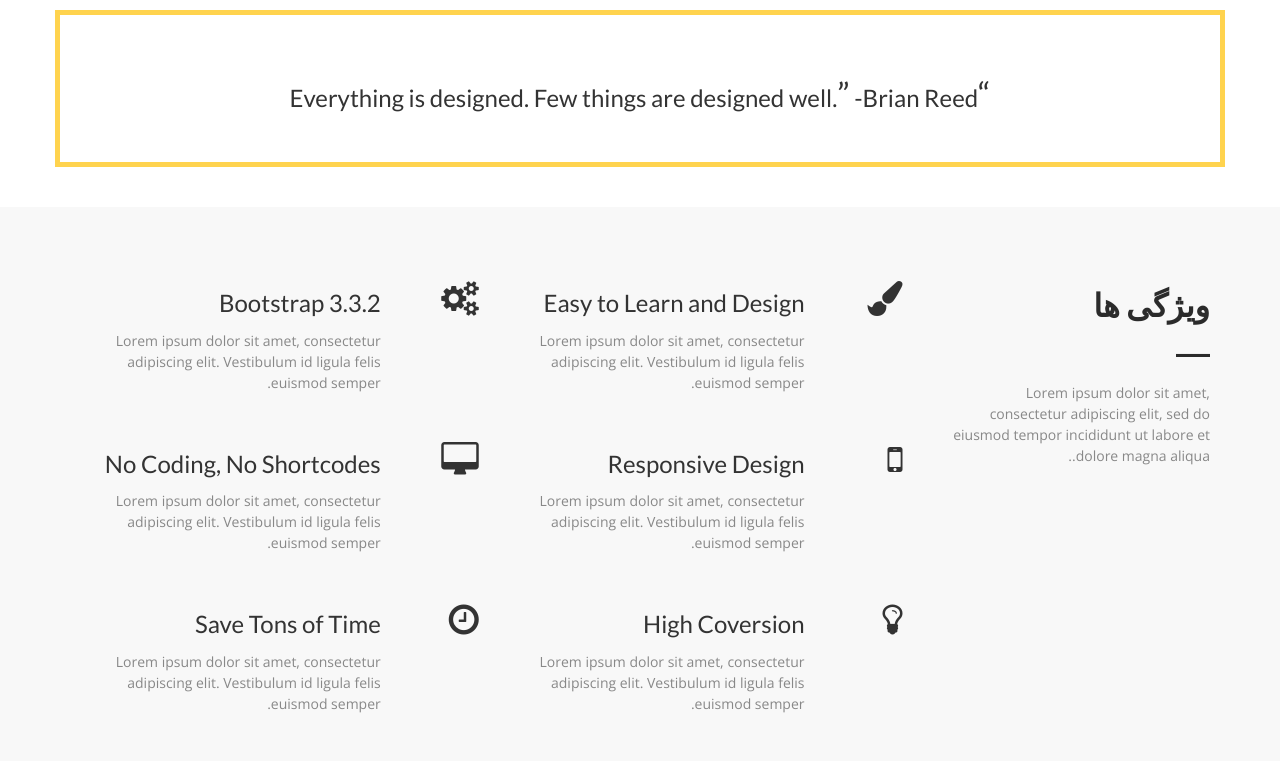
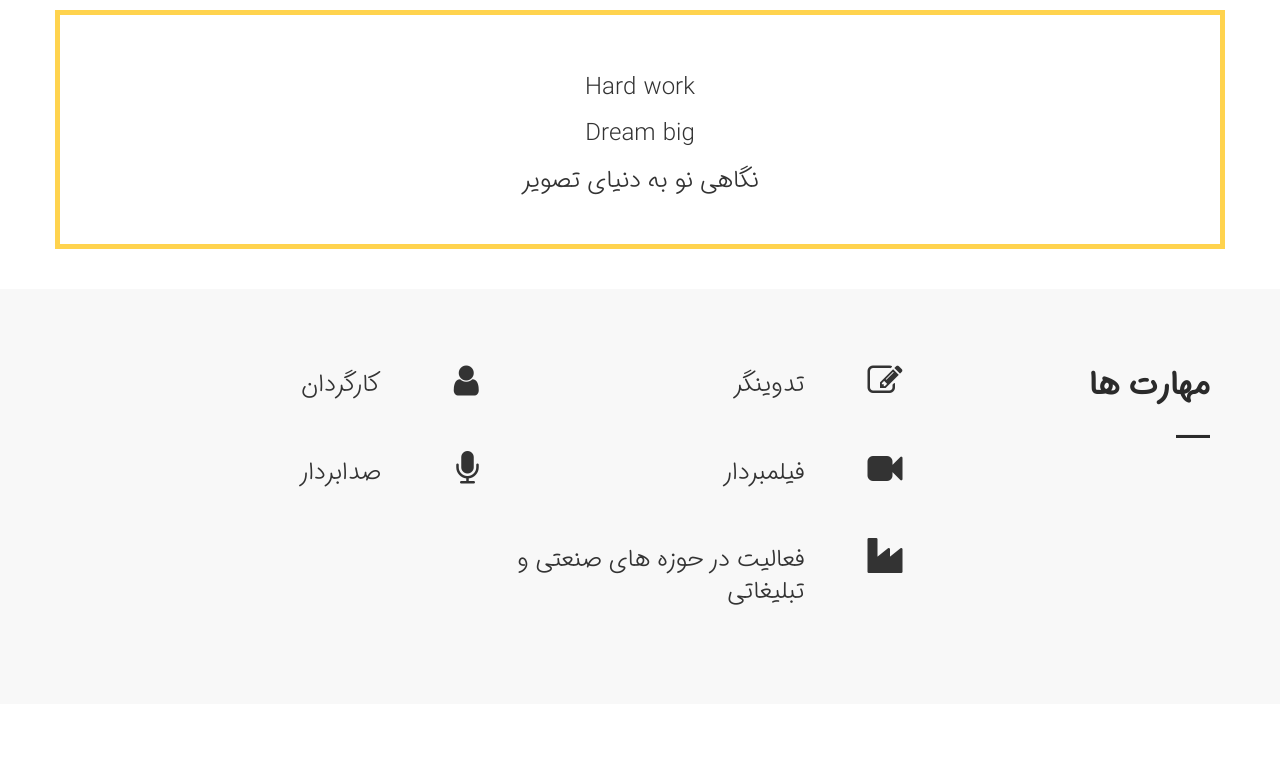
Before and after one commit to mehran7775/mp-weblog, a plain HTML site: page index.html in a window 1280 px wide. Shown: the part 640-1401 px from the top of the page. Drawn offline with nearby package versions, Linux system fonts and the light colour scheme.

Commit message:
dev on changness

```diff
--- a/css/style.css
+++ b/css/style.css
@@ -5,12 +5,27 @@
     Author URL: https://bootstrapmade.com
 */
 
+@font-face {
+  font-family: "Iran Sans";
+  src: url("../fonts/iransans/iransansdnbold.ttf") format("truetype");
+  font-weight: bold;
+  font-style: normal;
+  font-stretch: normal;
+}
+@font-face {
+  font-family: "Iran Sans";
+  src: url("../fonts/iransans/Dastnevis-IRSANS.ttf") format("truetype");
+  font-weight: normal;
+  font-style: normal;
+  font-stretch: normal;
+}
+
 body {
   line-height: 1.5;
-  font-family: 'Open Sans', sans-serif;
   overflow-x: hidden;
   direction: rtl;
   text-align: right;
+  font-family: "Iran Sans";
 }
 
 ol, ul {
@@ -36,7 +51,7 @@ table {
 }
 
 h1, h2, h3, h4, h5, h6 {
-  font-family: 'Lato', sans-serif;
+  /* font-family: 'Lato', sans-serif; */
 }
 
 /**media Queries**/
@@ -62,7 +77,7 @@ h1, h2, h3, h4, h5, h6 {
 .navbar-brand {
   padding: 0px;
   height: inherit;
-  font-family: 'Lato', sans-serif;
+  /* font-family: 'Lato', sans-serif; */
 }
 
 .navbar-default .navbar-brand {
--- a/index.html
+++ b/index.html
@@ -62,7 +62,9 @@
     <div class="container">
       <div class="row">
         <div class="cta-info text-center">
-          <h3><span class="dec-tec">“</span>Everything is designed. Few things are designed well.<span class="dec-tec">”</span> -Brian Reed</h3>
+          <h3>Hard work</h3>
+          <h3>Dream big</h3>
+          <h3>نگاهی نو به دنیای تصویر</h3>
         </div>
       </div>
     </div>
@@ -74,64 +76,51 @@
       <div class="row">
         <div class="col-md-3 wow fadeInLeft delay-05s">
           <div class="section-title">
-            <h2 class="head-title">ویژگی ها</h2>
+            <h2 class="head-title">مهارت ها</h2>
             <hr class="botm-line">
-            <p class="sec-para">Lorem ipsum dolor sit amet, consectetur adipiscing elit, sed do eiusmod tempor incididunt ut labore et dolore magna aliqua..</p>
+            <!-- <p class="sec-para">Lorem ipsum dolor sit amet, consectetur adipiscing elit, sed do eiusmod tempor incididunt ut labore et dolore magna aliqua..</p> -->
           </div>
         </div>
         <div class="col-md-9">
           <div class="col-md-6 wow fadeInRight delay-02s">
             <div class="icon">
-              <i class="fa fa-paint-brush"></i>
+              <i class="fa fa-edit"></i>
             </div>
             <div class="icon-text">
-              <h3 class="txt-tl">Easy to Learn and Design</h3>
-              <p class="txt-para">Lorem ipsum dolor sit amet, consectetur adipiscing elit. Vestibulum id ligula felis euismod semper. </p>
+              <h3 class="txt-tl">تدوینگر</h3>
+              <!-- <p class="txt-para">Lorem ipsum dolor sit amet, consectetur adipiscing elit. Vestibulum id ligula felis euismod semper. </p> -->
             </div>
           </div>
           <div class="col-md-6 wow fadeInRight delay-02s">
             <div class="icon">
-              <i class="fa fa-cogs"></i>
+              <i class="fa fa-user"></i>
             </div>
             <div class="icon-text">
-              <h3 class="txt-tl">Bootstrap 3.3.2</h3>
-              <p class="txt-para">Lorem ipsum dolor sit amet, consectetur adipiscing elit. Vestibulum id ligula felis euismod semper. </p>
+              <h3 class="txt-tl">کارگردان</h3>
             </div>
           </div>
           <div class="col-md-6 wow fadeInRight delay-04s">
             <div class="icon">
-              <i class="fa fa-mobile"></i>
+              <i class="fa fa-video-camera"></i>
             </div>
             <div class="icon-text">
-              <h3 class="txt-tl">Responsive Design</h3>
-              <p class="txt-para">Lorem ipsum dolor sit amet, consectetur adipiscing elit. Vestibulum id ligula felis euismod semper. </p>
+              <h3 class="txt-tl">فیلمبردار</h3>
             </div>
           </div>
           <div class="col-md-6 wow fadeInRight delay-04s">
             <div class="icon">
-              <i class="fa fa-desktop"></i>
+              <i class="fa fa-microphone"></i>
             </div>
             <div class="icon-text">
-              <h3 class="txt-tl">No Coding, No Shortcodes</h3>
-              <p class="txt-para">Lorem ipsum dolor sit amet, consectetur adipiscing elit. Vestibulum id ligula felis euismod semper. </p>
+              <h3 class="txt-tl">صدابردار</h3>
             </div>
           </div>
           <div class="col-md-6 wow fadeInRight delay-06s">
             <div class="icon">
-              <i class="fa fa-lightbulb-o"></i>
+              <i class="fa fa-industry"></i>
             </div>
             <div class="icon-text">
-              <h3 class="txt-tl">High Coversion</h3>
-              <p class="txt-para">Lorem ipsum dolor sit amet, consectetur adipiscing elit. Vestibulum id ligula felis euismod semper. </p>
-            </div>
-          </div>
-          <div class="col-md-6 wow fadeInRight delay-06s">
-            <div class="icon">
-              <i class="fa fa-clock-o"></i>
-            </div>
-            <div class="icon-text">
-              <h3 class="txt-tl">Save Tons of Time</h3>
-              <p class="txt-para">Lorem ipsum dolor sit amet, consectetur adipiscing elit. Vestibulum id ligula felis euismod semper. </p>
+              <h3 class="txt-tl">فعالیت در حوزه های صنعتی و تبلیغاتی</h3>
             </div>
           </div>
         </div>
@@ -222,9 +211,9 @@
           <div class="col col-md-8">
             <h3 class="cont-title">ملاقات با ما</h3>
             <div class="location-info">
-              <p class="white"><span aria-hidden="true" class="fa fa-map-marker"></span>Via Principe Amedeo 9, Torino, Italy</p>
-              <p class="white"><span aria-hidden="true" class="fa fa-phone"></span>تلفن: 09336250906</p>
-              <p class="white"><span aria-hidden="true" class="fa fa-envelope"></span>ایمیل: <a href="" class="link-dec">hi@yourdomain.com</a></p>
+              <p class="white"><span aria-hidden="true" class="fa fa-map-marker"></span>تهران، تهرانپارس</p>
+              <p class="white"><span aria-hidden="true" class="fa fa-phone"></span>تلفن: <a class="text-primary" href="tel:09396292397">09396292397</a></p>
+              <p class="white"><span aria-hidden="true" class="fa fa-envelope"></span>ایمیل: <a class="text-primary" href="mailto:mpakand@gmail.com" class="link-dec">mpakand@gmail.com</a></p>
             </div>
           </div>
         </div>
@@ -238,9 +227,8 @@
       <div class="row">
         <div class="col footer-social">
           <div class="text-center">
-            <a href="#" title="instagram"><i class="fa fa-instagram"></i></a>
+            <a href="https://www.instagram.com/l.m.a.h.di.l" title="instagram"><i class="fa fa-instagram"></i></a>
             <a href="https://telegram.me/Mohammadmahdi_p" title="telegram"><i class="fa fa-telegram"></i></a>
-            <a href="#" title="twitter"><i class="fa fa-twitter"></i></a>
           </div>
         </div>
       </div>
```
Also changed, not shown: fonts/iransans/Dastnevis-IRSANS.ttf (added), fonts/iransans/iransansdn.ttf (added), fonts/iransans/iransansdnbold.ttf (added).
